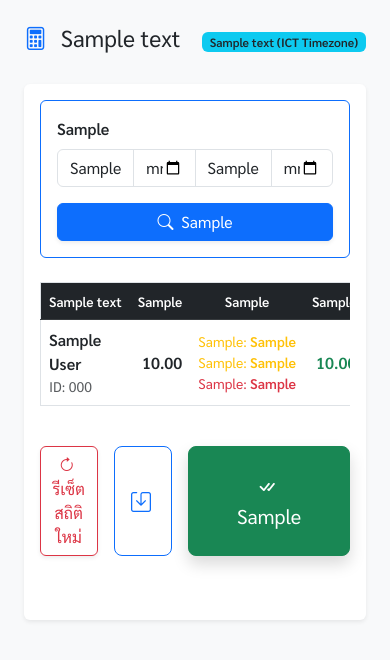
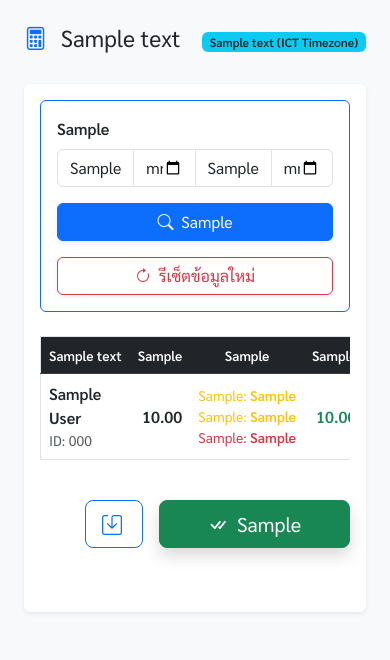
Before and after one commit to googoogelatoth/dental-hrm, a FastAPI app: template app/templates/admin_payroll.html in a window 390 px wide. Shown: the top 660 px of the page. Run offline with FastAPI, Linux system fonts and the light colour scheme; the template is opened without the code that fills it: most values are stand-ins (such as "Sample title", 1, 10 or a date in 2020).

Commit message:
Fixed Early Out not update6

```diff
--- a/app/templates/admin_payroll.html
+++ b/app/templates/admin_payroll.html
@@ -24,6 +24,12 @@
                         <div class="col-md-2">
                             <button type="submit" class="btn btn-primary w-100 shadow-sm">
                                 <i class="bi bi-search me-1"></i> {{ texts.pay_btn_fetch }}
+                            </button>
+                        </div>
+                        <div class="col-md-2">
+                            <button type="submit" name="reset" value="true" class="btn btn-outline-danger w-100 shadow-sm"
+                                onclick="return confirm('ยืนยันการรีเซ็ตสถิติใหม่? ระบบจะล้างข้อมูลที่คุณเคยบันทึกร่างไว้ และนับนาที สาย/ขาด/ออกก่อน ใหม่ทั้งหมดตามจริง')">
+                                <i class="bi bi-arrow-clockwise me-1"></i> รีเซ็ตข้อมูลใหม่
                             </button>
                         </div>
                     </form>
@@ -56,7 +62,7 @@
                             {% for emp in employees %}
                             <tr>
                                 <td>
-                                    <div class="fw-bold text-dark">{{ emp.first_name }} {{ emp.last_name }}</div>
+                                    <div class="fw-bold">{{ emp.first_name }} {{ emp.last_name }}</div>
                                     <div class="text-muted small">ID: {{ emp.employee_code or emp.id }}</div>
                                     <input type="hidden" name="emp_ids" value="{{ emp.id }}">
                                 </td>
@@ -101,9 +107,6 @@
                 </div>
 
                 <div class="d-flex justify-content-end gap-3 mt-4 mb-5">
-                    <button type="submit" name="reset" value="true" class="btn btn-outline-danger w-100 shadow-sm" onclick="return confirm('ระบบจะลบข้อมูลที่บันทึกร่างไว้ของเดือนนี้ และคำนวณใหม่จากสถิติลงเวลาล่าสุด ยืนยันหรือไม่?')">
-                        <i class="bi bi-arrow-clockwise me-1"></i> รีเซ็ตสถิติใหม่
-                    </button>
                     <button type="submit" name="action" value="save_draft" class="btn btn-outline-primary btn-lg">
                         <i class="bi bi-save me-1"></i> {{ texts.pay_btn_save_draft }}
                     </button>
@@ -117,9 +120,6 @@
 </div>
 
 <script>
-/**
- * ฟังก์ชันคำนวณเงินสุทธิรายแถว
- */
 function calculateRow(element) {
     const row = element.closest('tr');
     if (!row) return;
@@ -155,11 +155,10 @@ function calculateRow(element) {
     if (netInput) { netInput.value = netSalary.toFixed(2); }
 }
 
-// คำนวณทุกแถวทันทีที่โหลดหน้าเสร็จ
 document.addEventListener('DOMContentLoaded', function() {
     document.querySelectorAll('tbody tr').forEach(row => {
-        const anyInput = row.querySelector('input[type="number"]');
-        if (anyInput) calculateRow(anyInput);
+        const firstInput = row.querySelector('input[type="number"]');
+        if (firstInput) calculateRow(firstInput);
     });
 });
 </script>
@@ -169,5 +168,6 @@ document.addEventListener('DOMContentLoaded', function() {
     .net-salary-cell { color: #0d6efd; }
     .table th { font-size: 0.85rem; font-weight: 600; }
     .form-control-sm { font-size: 0.8rem; text-align: right; }
+    input::-webkit-outer-spin-button, input::-webkit-inner-spin-button { -webkit-appearance: none; margin: 0; }
 </style>
 {% endblock %}
```
